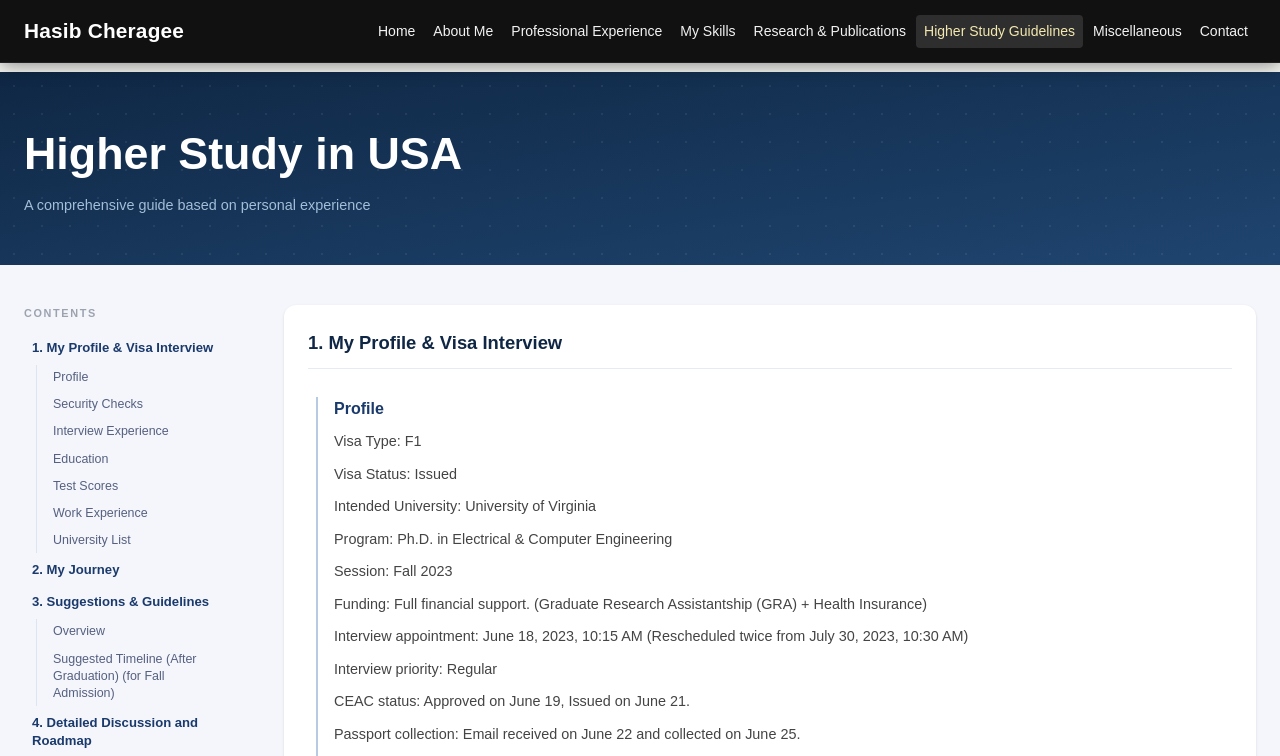
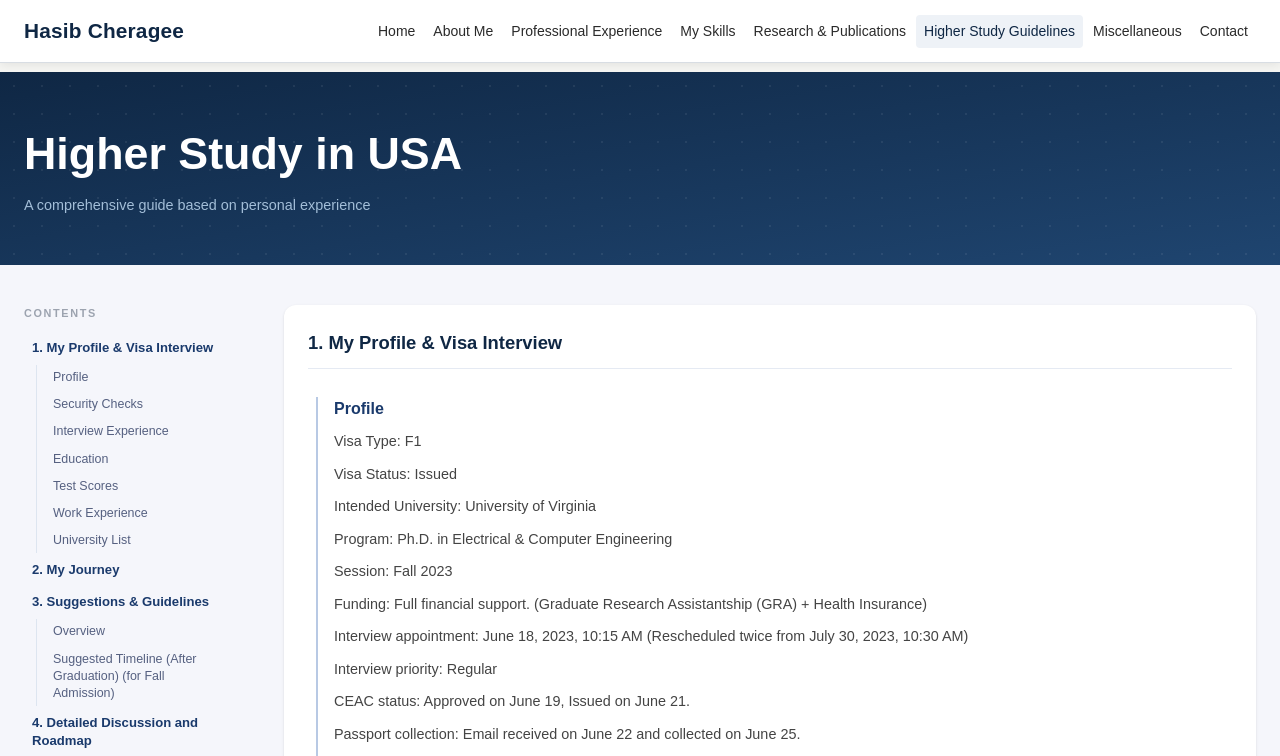
Before and after one commit to injaamam/hasib-portfolio, a Next.js app in the folder frontend/: page /higher-study-usa in a window 1280 px wide. Shown: the top 756 px of the page. Built offline with nearby package versions, Linux system fonts and the light colour scheme.

Commit message:
Changes before error encountered
Agent-Logs-Url: https://github.com/injaamam/hasib-portfolio/sessions/f050cacd-f729-46f4-b241-6ef1c132b797

Co-authored-by: injamaam <228220091+injamaam@users.noreply.github.com>

```diff
--- a/frontend/src/components/Navbar.jsx
+++ b/frontend/src/components/Navbar.jsx
@@ -109,12 +109,12 @@ export default function Navbar() {
   return (
     <header className="fixed top-0 right-0 left-0 z-30">
       <div
-        className="border-b border-white/[0.07] bg-[#111111] text-white shadow-[0_2px_18px_rgba(0,0,0,0.45)]"
+        className="border-b border-[#d8dde3] bg-white text-[#1a1a1a] shadow-[0_1px_10px_rgba(0,0,0,0.09)]"
       >
         <div className="mx-auto flex min-h-[62px] max-w-none items-center justify-between gap-4 px-4 sm:px-6">
           <Link
             href="/home"
-            className="shrink-0 text-[1.15rem] font-semibold tracking-[0.01em] text-white transition hover:text-[#f0e6bf] sm:text-[1.3rem]"
+            className="shrink-0 text-[1.15rem] font-semibold tracking-[0.01em] text-[#0f2744] transition hover:text-[#1f3a5c] sm:text-[1.3rem]"
             onClick={() => setIsMenuOpen(false)}
           >
             Hasib Cheragee
@@ -122,7 +122,7 @@ export default function Navbar() {
 
           <button
             type="button"
-            className="inline-flex h-10 items-center justify-center rounded border border-white/20 px-3 text-sm font-medium text-white transition hover:bg-white/10 lg:hidden"
+            className="inline-flex h-10 items-center justify-center rounded border border-[#c8cdd3] px-3 text-sm font-medium text-[#1a1a1a] transition hover:bg-[#f0f4f8] lg:hidden"
             aria-expanded={isMenuOpen}
             aria-label="Toggle navigation menu"
             onClick={() => setIsMenuOpen((o) => !o)}
@@ -137,16 +137,16 @@ export default function Navbar() {
                   <div key={item.label} className="group relative">
                     <button
                       type="button"
-                      className={`rounded px-2 py-1.5 text-[0.875rem] font-medium transition ${item.children.some((c) => pathname === c.href) ? "bg-white/12 text-[#f3e8b0]" : "text-white/95 hover:bg-white/10 hover:text-[#f3e8b0]"}`}
+                      className={`rounded px-2 py-1.5 text-[0.875rem] font-medium transition ${item.children.some((c) => pathname === c.href) ? "bg-[#eef2f7] text-[#0f2744]" : "text-[#2a2a2a] hover:bg-[#eef2f7] hover:text-[#0f2744]"}`}
                     >
                       {item.label}
                     </button>
-                    <div className="absolute top-full left-0 z-50 hidden min-w-[210px] rounded border border-white/10 bg-[#1c1c1c]/98 py-1 shadow-[0_8px_24px_rgba(0,0,0,0.50)] backdrop-blur-sm group-hover:block">
+                    <div className="absolute top-full left-0 z-50 hidden min-w-[210px] rounded border border-[#d8dde3] bg-white py-1 shadow-[0_8px_24px_rgba(0,0,0,0.12)] group-hover:block">
                       {item.children.map((child) => (
                         <Link
                           key={child.href}
                           href={child.href}
-                          className={`block px-4 py-2 text-[0.93rem] font-medium transition ${pathname === child.href ? "bg-white/12 text-[#f3e8b0]" : "text-white/90 hover:bg-white/10 hover:text-[#f3e8b0]"}`}
+                          className={`block px-4 py-2 text-[0.93rem] font-medium transition ${pathname === child.href ? "bg-[#eef2f7] text-[#0f2744]" : "text-[#2a2a2a] hover:bg-[#f5f8fb] hover:text-[#0f2744]"}`}
                         >
                           {child.label}
                         </Link>
@@ -157,7 +157,7 @@ export default function Navbar() {
                   <Link
                     key={item.href}
                     href={item.href}
-                    className={`rounded px-2 py-1.5 text-[0.875rem] font-medium transition ${pathname === item.href ? "bg-white/12 text-[#f3e8b0]" : "text-white/95 hover:bg-white/10 hover:text-[#f3e8b0]"}`}
+                    className={`rounded px-2 py-1.5 text-[0.875rem] font-medium transition ${pathname === item.href ? "bg-[#eef2f7] text-[#0f2744]" : "text-[#2a2a2a] hover:bg-[#eef2f7] hover:text-[#0f2744]"}`}
                   >
                     {item.label}
                   </Link>
@@ -168,7 +168,7 @@ export default function Navbar() {
         </div>
 
         {isMenuOpen && (
-          <nav className="border-t border-white/10 px-4 py-3 lg:hidden">
+          <nav className="border-t border-[#d8dde3] px-4 py-3 lg:hidden">
             <div className="flex flex-col gap-1">
               {navStructure.map((item) =>
                 item.children ? (
@@ -177,16 +177,16 @@ export default function Navbar() {
                     open={item.children.some((c) => pathname === c.href)}
                   >
                     <summary
-                      className={`cursor-pointer rounded px-3 py-2 text-base font-medium transition ${item.children.some((c) => pathname === c.href) ? "bg-white/12 text-[#f3e8b0]" : "text-white/95 hover:bg-white/10 hover:text-[#f3e8b0]"}`}
+                      className={`cursor-pointer rounded px-3 py-2 text-base font-medium transition ${item.children.some((c) => pathname === c.href) ? "bg-[#eef2f7] text-[#0f2744]" : "text-[#2a2a2a] hover:bg-[#eef2f7] hover:text-[#0f2744]"}`}
                     >
                       {item.label}
                     </summary>
-                    <div className="ml-4 mt-0.5 flex flex-col gap-0.5 border-l border-white/15 pl-3">
+                    <div className="ml-4 mt-0.5 flex flex-col gap-0.5 border-l border-[#d0d8e2] pl-3">
                       {item.children.map((child) => (
                         <Link
                           key={child.href}
                           href={child.href}
-                          className={`rounded px-3 py-2 text-[0.93rem] font-medium transition ${pathname === child.href ? "bg-white/12 text-[#f3e8b0]" : "text-white/90 hover:bg-white/10 hover:text-[#f3e8b0]"}`}
+                          className={`rounded px-3 py-2 text-[0.93rem] font-medium transition ${pathname === child.href ? "bg-[#eef2f7] text-[#0f2744]" : "text-[#2a2a2a] hover:bg-[#f5f8fb] hover:text-[#0f2744]"}`}
                           onClick={() => setIsMenuOpen(false)}
                         >
                           {child.label}
@@ -198,7 +198,7 @@ export default function Navbar() {
                   <Link
                     key={item.href}
                     href={item.href}
-                    className={`rounded px-3 py-2 text-base font-medium transition ${pathname === item.href ? "bg-white/12 text-[#f3e8b0]" : "text-white/95 hover:bg-white/10 hover:text-[#f3e8b0]"}`}
+                    className={`rounded px-3 py-2 text-base font-medium transition ${pathname === item.href ? "bg-[#eef2f7] text-[#0f2744]" : "text-[#2a2a2a] hover:bg-[#eef2f7] hover:text-[#0f2744]"}`}
                     onClick={() => setIsMenuOpen(false)}
                   >
                     {item.label}
```
